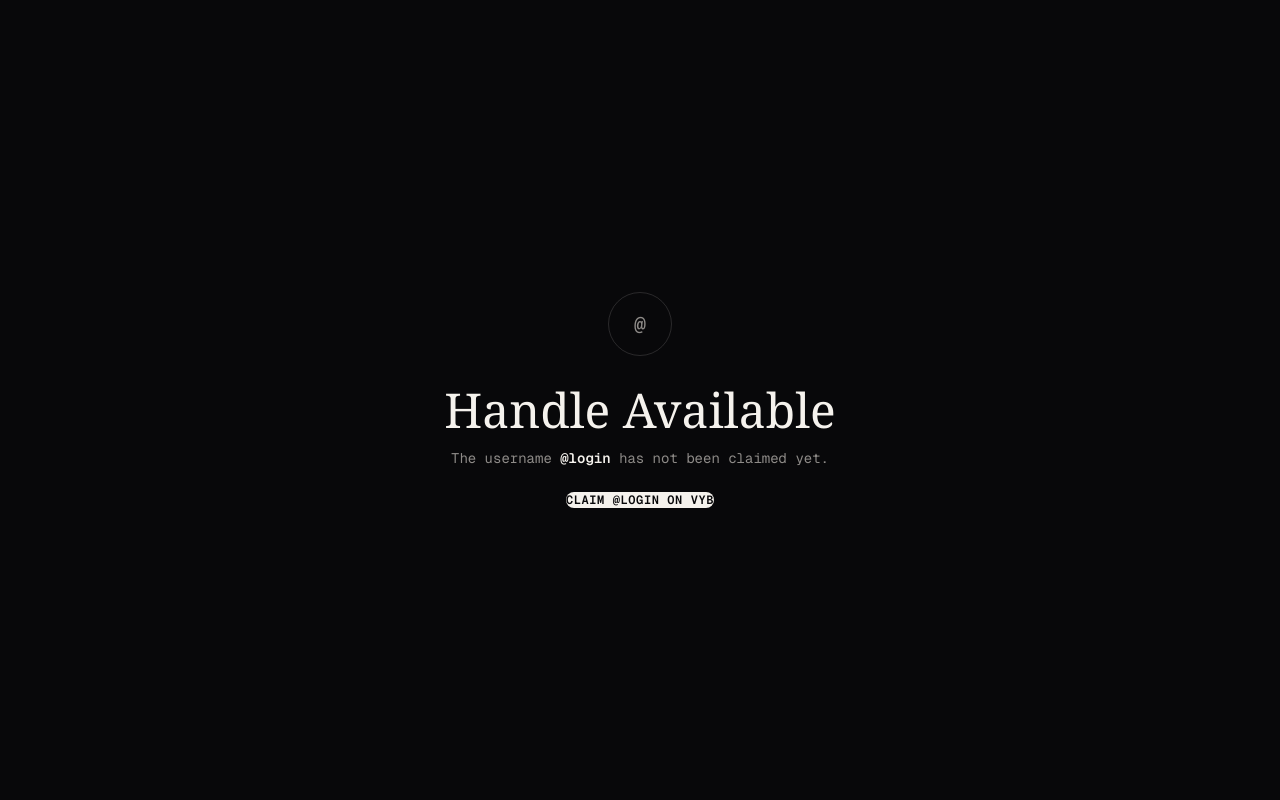
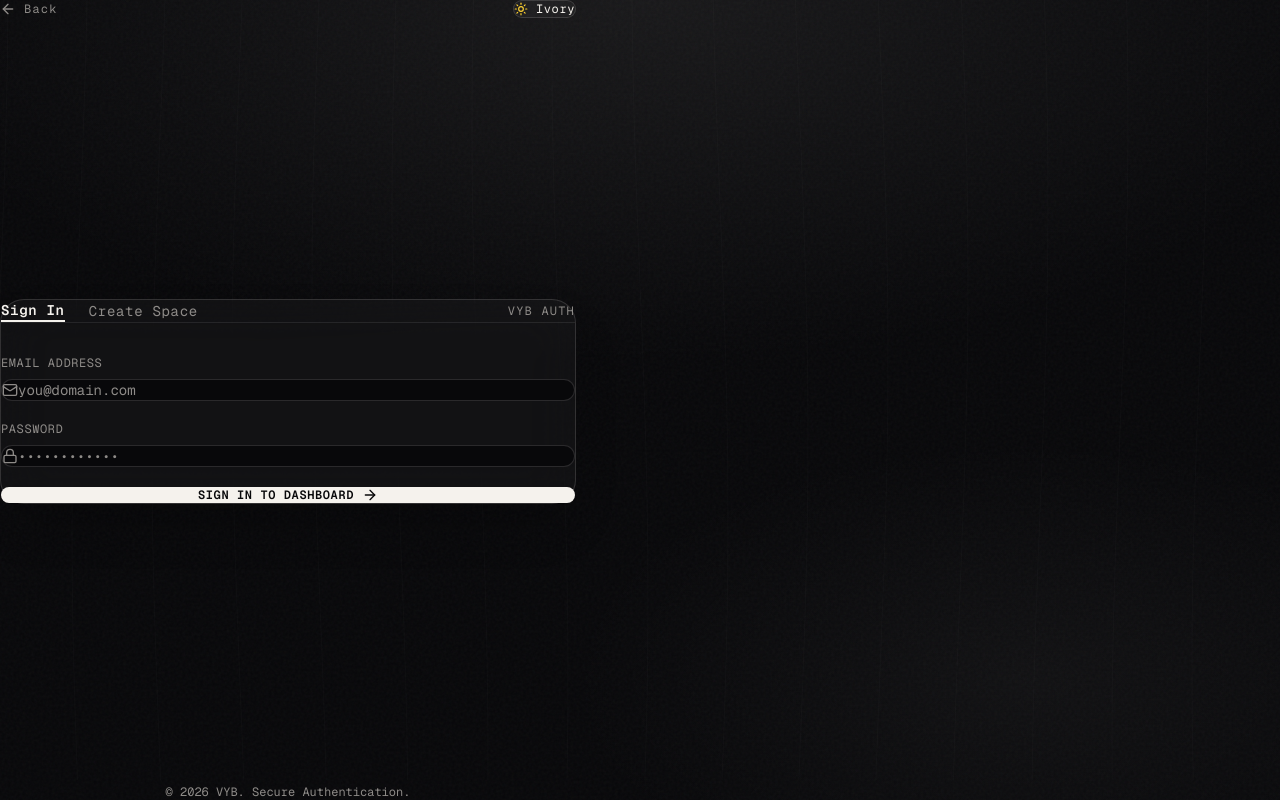
Before and after one commit to sagarmurkute/link-in-bio-platform, a Next.js app: page /login in a window 1280 px wide. Built offline with nearby package versions, Linux system fonts and the light colour scheme; no server answers; the database is empty.

Commit message:
feat: implement Supabase Auth login, signup, and Server Action callbacks

```diff
--- /dev/null
+++ b/src/app/actions/auth.ts
@@ -0,0 +1,75 @@
+"use server";
+
+import { createClient } from "@/lib/supabase/server";
+import { redirect } from "next/navigation";
+
+export async function loginAction(formData: FormData) {
+  const email = formData.get("email") as string;
+  const password = formData.get("password") as string;
+
+  if (!email || !password) {
+    return { error: "Please provide both email and password." };
+  }
+
+  const supabase = await createClient();
+  const { error } = await supabase.auth.signInWithPassword({
+    email,
+    password,
+  });
+
+  if (error) {
+    return { error: error.message };
+  }
+
+  redirect("/dashboard");
+}
+
+export async function signupAction(formData: FormData) {
+  const email = formData.get("email") as string;
+  const password = formData.get("password") as string;
+  const username = (formData.get("username") as string)?.toLowerCase().trim();
+
+  if (!email || !password || !username) {
+    return { error: "Please fill in all fields (username, email, and password)." };
+  }
+
+  const supabase = await createClient();
+
+  // Check if username is already taken
+  const { data: existing } = await supabase
+    .from("profiles")
+    .select("username")
+    .eq("username", username)
+    .single();
+
+  if (existing) {
+    return { error: `The username @${username} is already taken. Please choose another.` };
+  }
+
+  // Register user in Supabase Auth
+  const { data: authData, error: authError } = await supabase.auth.signUp({
+    email,
+    password,
+  });
+
+  if (authError) {
+    return { error: authError.message };
+  }
+
+  if (authData.user) {
+    // Create profile record in public.profiles table
+    await supabase.from("profiles").insert({
+      id: authData.user.id,
+      username: username,
+      display_name: username,
+    });
+  }
+
+  redirect("/dashboard");
+}
+
+export async function signOutAction() {
+  const supabase = await createClient();
+  await supabase.auth.signOut();
+  redirect("/");
+}
--- /dev/null
+++ b/src/app/auth/callback/route.ts
@@ -0,0 +1,18 @@
+import { createClient } from "@/lib/supabase/server";
+import { NextResponse } from "next/server";
+
+export async function GET(request: Request) {
+  const { searchParams, origin } = new URL(request.url);
+  const code = searchParams.get("code");
+  const next = searchParams.get("next") ?? "/dashboard";
+
+  if (code) {
+    const supabase = await createClient();
+    const { error } = await supabase.auth.exchangeCodeForSession(code);
+    if (!error) {
+      return NextResponse.redirect(`${origin}${next}`);
+    }
+  }
+
+  return NextResponse.redirect(`${origin}/login?error=Could not authenticate session`);
+}
--- /dev/null
+++ b/src/app/login/page.tsx
@@ -0,0 +1,163 @@
+"use client";
+
+import { useState } from "react";
+import Link from "next/link";
+import { loginAction, signupAction } from "@/app/actions/auth";
+import { ThemeToggle } from "@/components/ThemeToggle";
+import { CustomCursor } from "@/components/CustomCursor";
+import { FluidCanvas } from "@/components/FluidCanvas";
+import { ArrowLeft, ArrowRight, Lock, Mail, User } from "lucide-react";
+
+export default function LoginPage() {
+  const [mode, setMode] = useState<"login" | "signup">("login");
+  const [errorMsg, setErrorMsg] = useState<string | null>(null);
+  const [loading, setLoading] = useState(false);
+
+  const handleSubmit = async (e: React.FormEvent<HTMLFormElement>) => {
+    e.preventDefault();
+    setErrorMsg(null);
+    setLoading(true);
+
+    const formData = new FormData(e.currentTarget);
+    const res = mode === "login" ? await loginAction(formData) : await signupAction(formData);
+
+    if (res?.error) {
+      setErrorMsg(res.error);
+      setLoading(false);
+    }
+  };
+
+  return (
+    <div className="relative min-h-screen flex flex-col justify-between p-8 md:p-16 max-w-xl mx-auto z-10 selection:bg-[var(--fg)] selection:text-[var(--bg)]">
+      <CustomCursor />
+      <FluidCanvas />
+      <div className="bg-vignette" />
+      <div className="noise-layer" />
+
+      {/* Header Navigation */}
+      <header className="relative z-20 flex justify-between items-center w-full mb-12">
+        <Link
+          href="/"
+          className="inline-flex items-center gap-2 font-mono text-xs tracking-widest text-[var(--muted)] hover:text-[var(--fg)] transition-colors"
+        >
+          <ArrowLeft className="w-4 h-4" />
+          <span>Back</span>
+        </Link>
+
+        <ThemeToggle />
+      </header>
+
+      {/* Auth Card Container */}
+      <main className="relative z-20 my-auto w-full">
+        <div className="p-8 sm:p-10 rounded-3xl border border-[var(--line-2)] bg-[var(--card-bg)] backdrop-blur-xl shadow-2xl flex flex-col gap-8">
+          {/* Top Switcher Tabs */}
+          <div className="flex items-center justify-between border-b border-[var(--line)] pb-6">
+            <div className="flex items-center gap-6 font-mono text-sm tracking-wider">
+              <button
+                type="button"
+                onClick={() => { setMode("login"); setErrorMsg(null); }}
+                className={`pb-1 transition-all cursor-pointer ${
+                  mode === "login"
+                    ? "text-[var(--fg)] border-b-2 border-[var(--fg)] font-semibold"
+                    : "text-[var(--muted)] hover:text-[var(--fg)]"
+                }`}
+              >
+                Sign In
+              </button>
+              <button
+                type="button"
+                onClick={() => { setMode("signup"); setErrorMsg(null); }}
+                className={`pb-1 transition-all cursor-pointer ${
+                  mode === "signup"
+                    ? "text-[var(--fg)] border-b-2 border-[var(--fg)] font-semibold"
+                    : "text-[var(--muted)] hover:text-[var(--fg)]"
+                }`}
+              >
+                Create Space
+              </button>
+            </div>
+
+            <span className="font-mono text-xs text-[var(--muted)] uppercase tracking-widest">
+              VYB AUTH
+            </span>
+          </div>
+
+          {/* Error Feedback */}
+          {errorMsg && (
+            <div className="p-4 rounded-xl border border-red-500/30 bg-red-500/10 text-red-300 font-mono text-xs leading-relaxed">
+              {errorMsg}
+            </div>
+          )}
+
+          {/* Form */}
+          <form onSubmit={handleSubmit} className="flex flex-col gap-5">
+            {mode === "signup" && (
+              <div className="flex flex-col gap-2">
+                <label className="font-mono text-xs text-[var(--muted)] uppercase tracking-wider">
+                  Choose Username
+                </label>
+                <div className="flex items-center rounded-xl border border-[var(--line-2)] bg-[var(--bg)] px-3.5 py-2.5 focus-within:border-[var(--fg)] transition-colors">
+                  <User className="w-4 h-4 text-[var(--muted)] mr-2.5" />
+                  <span className="font-mono text-xs text-[var(--muted)] select-none">@</span>
+                  <input
+                    type="text"
+                    name="username"
+                    required
+                    placeholder="yourusername"
+                    className="flex-1 bg-transparent px-1 font-mono text-sm text-[var(--fg)] placeholder-[var(--muted)] focus:outline-none"
+                  />
+                </div>
+              </div>
+            )}
+
+            <div className="flex flex-col gap-2">
+              <label className="font-mono text-xs text-[var(--muted)] uppercase tracking-wider">
+                Email Address
+              </label>
+              <div className="flex items-center rounded-xl border border-[var(--line-2)] bg-[var(--bg)] px-3.5 py-2.5 focus-within:border-[var(--fg)] transition-colors">
+                <Mail className="w-4 h-4 text-[var(--muted)] mr-2.5" />
+                <input
+                  type="email"
+                  name="email"
+                  required
+                  placeholder="you@domain.com"
+                  className="flex-1 bg-transparent font-mono text-sm text-[var(--fg)] placeholder-[var(--muted)] focus:outline-none"
+                />
+              </div>
+            </div>
+
+            <div className="flex flex-col gap-2">
+              <label className="font-mono text-xs text-[var(--muted)] uppercase tracking-wider">
+                Password
+              </label>
+              <div className="flex items-center rounded-xl border border-[var(--line-2)] bg-[var(--bg)] px-3.5 py-2.5 focus-within:border-[var(--fg)] transition-colors">
+                <Lock className="w-4 h-4 text-[var(--muted)] mr-2.5" />
+                <input
+                  type="password"
+                  name="password"
+                  required
+                  placeholder="••••••••••••"
+                  className="flex-1 bg-transparent font-mono text-sm text-[var(--fg)] placeholder-[var(--muted)] focus:outline-none"
+                />
+              </div>
+            </div>
+
+            <button
+              type="submit"
+              disabled={loading}
+              className="mt-2 w-full py-3.5 px-6 rounded-xl bg-[var(--fg)] text-[var(--bg)] font-mono text-xs uppercase tracking-wider font-semibold hover:opacity-90 transition-opacity flex items-center justify-center gap-2 cursor-pointer disabled:opacity-50"
+            >
+              <span>{loading ? "Processing..." : mode === "login" ? "Sign In to Dashboard" : "Create My Account"}</span>
+              <ArrowRight className="w-4 h-4" />
+            </button>
+          </form>
+        </div>
+      </main>
+
+      {/* Footer */}
+      <footer className="relative z-20 pt-8 font-mono text-xs text-[var(--muted)] text-center">
+        <span>© 2026 VYB. Secure Authentication.</span>
+      </footer>
+    </div>
+  );
+}
```
